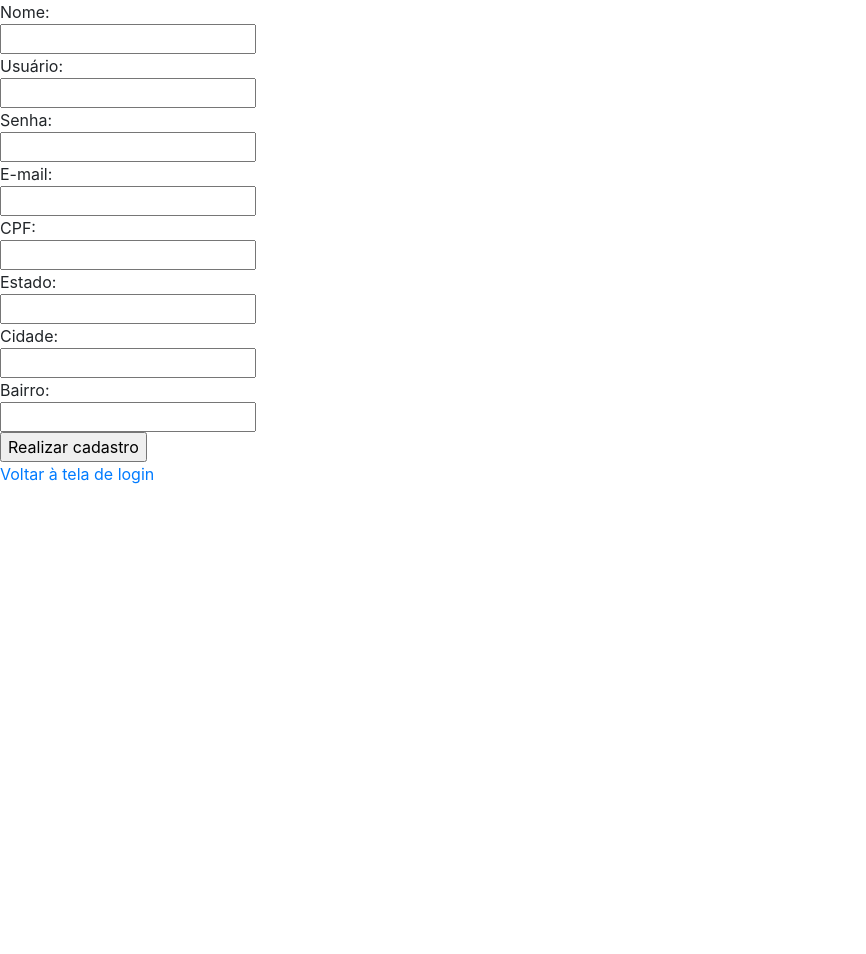
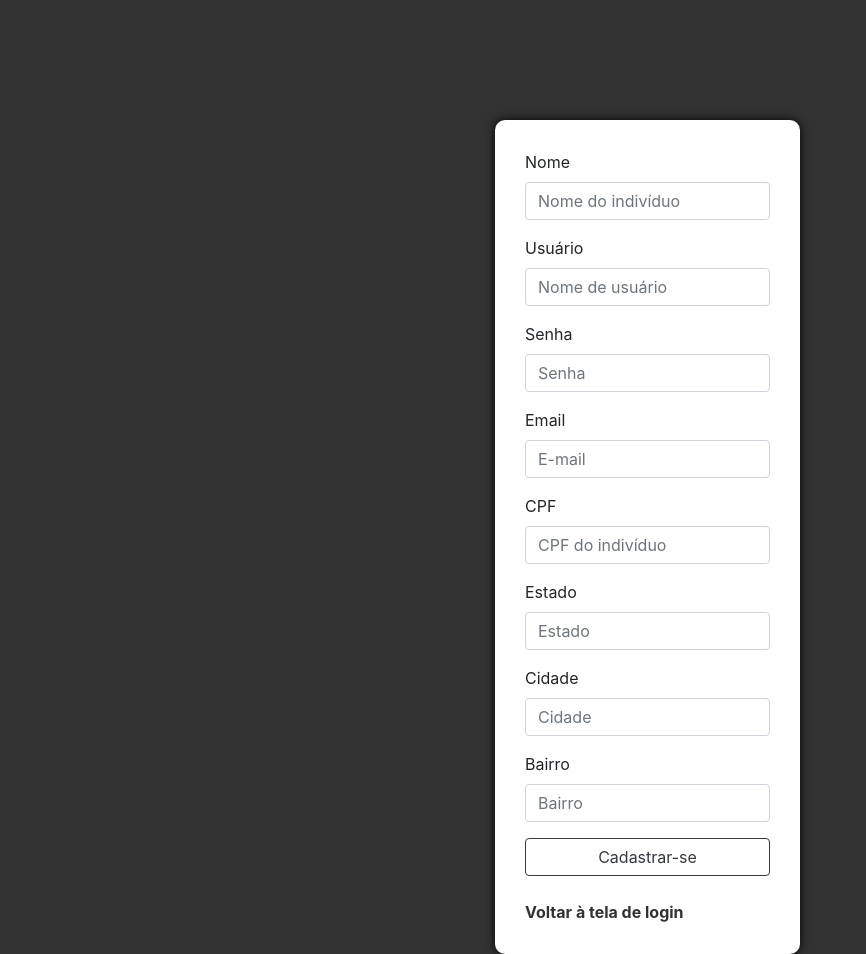
Before and after one commit to Godofga/peuebi, a PHP site: page /cadastro.php in a window 1280 px wide. Shown: the whole page, without its empty margins (0-866 px from the left). Before the commit the page ends 484 px from the top, so only its background shows below. Run offline with PHP 8.4, Linux system fonts and the light colour scheme.

Commit message:
qewr
werwer

```diff
--- a/site/cadastro.php
+++ b/site/cadastro.php
@@ -6,53 +6,82 @@
 		<title> Cadastro - Prata Shop</title>
 		<meta charset="utf-8" name='viewport' content='width-device-width, initial-scale-1.0'/>
 		<link href='css/bootstrap.min.css' rel ='stylesheet' type='text/css'/>
+		<link rel ='stylesheet' type='text/css' href='css/form.css'>
 		<script type= 'text/javascript' src='js/jquery-3.4.1.min.js'></script>
 		<script type= 'text/javascript' src='js/bootstrap.min.js'></script>
 
-    <?php
-      require 'conexao.php';
 
-        if(isset($_POST['nome'])&&isset($_POST['usuario'])&&isset($_POST['senha'])&&isset($_POST['email'])&&isset($_POST['cpf'])&&isset($_POST['cidade'])&&isset($_POST['estado'])&&isset($_POST['bairro'])){
-
-          $user = new usuario($_POST['cpf'],$_POST['nome'],$_POST['email'],$_POST['usuario'],$_POST['senha'],0,$_POST['estado'],$_POST['cidade'],$_POST['bairro']);
-          if($user->salvar())
-          	echo 'Feito!<br>';
-          else
-          	echo "Não feito";
-
-        }
-
-    ?>
 
 	</head>
 
 	<body>
 
-		<div>
-			<form action = "cadastro.php" method="POST">
 
-        		Nome:<br/>
-				<input type="text" name="nome"></input><br/>
-				Usuário:<br/>
-				<input type="text" name="usuario"></input><br/>
-				Senha:<br/>
-				<input type="password" name="senha"></input><br/>
-        		E-mail:<br/>
-				<input type="email" name="email"></input><br/>
-    		    CPF:<br/>
-				<input type="text" name="cpf"></input><br/>
-				Estado:<br/>
-				<input type="text" name= "estado"></input><br/>
-    		    Cidade:<br/>
-				<input type="text" name="cidade"></input><br/>
-				Bairro:<br/>
-				<input type="text" name="bairro"></input><br/>
+		<section class = "container-fluid">
+			<section class= "row justify-content-center">
+				<section class="col-l2 col-sm-6 col-md-3">
+					<form class='form-container' action="cadastro.php" method="POST">
+					  <div class="form-group">
+					    <label for="nome">Nome</label>
+					    <input type="text" class="form-control" id="nome" name="nome" placeholder="Nome do indivíduo">
+					  </div>
+						<div class="form-group">
+					    <label for="usuario">Usuário</label>
+					    <input type="text" class="form-control" id="usuario" name="usuario" placeholder="Nome de usuário">
+					  </div>
+						<div class="form-group">
+					    <label for="senha">Senha</label>
+					    <input type="password" class="form-control" id="senha" name="senha" placeholder="Senha">
+					  </div>
+						<div class="form-group">
+					    <label for="e_mail">Email</label>
+					    <input type="email" class="form-control" id="e_mail" name="email" placeholder="E-mail">
+					  </div>
+						<div class="form-group">
+					    <label for="cpf">CPF</label>
+					    <input type="text" class="form-control" id="cpf" name="cpf" placeholder="CPF do indivíduo">
+					  </div>
+						<div class="form-group">
+					    <label for="estado">Estado</label>
+					    <input type="text" class="form-control" id="estado" name="estado" placeholder="Estado">
+					  </div>
+						<div class="form-group">
+					    <label for="cidade">Cidade</label>
+					    <input type="text" class="form-control" id="cidade" name="cidade" placeholder="Cidade">
+					  </div>
+						<div class="form-group">
+					    <label for="bairro">Bairro</label>
+					    <input type="text" class="form-control" id="bairro" name="bairro" placeholder="Bairro">
+					  </div>
 
-				<input type="submit" value= "Realizar cadastro"/><br/>
-			</form>
+						<?php
+				      require 'conexao.php';
 
-				<a href = "index.php"> Voltar à tela de login </a>
-		</div>
+				        if(isset($_POST['nome'])&&isset($_POST['usuario'])&&isset($_POST['senha'])&&isset($_POST['email'])&&isset($_POST['cpf'])&&isset($_POST['cidade'])&&isset($_POST['estado'])&&isset($_POST['bairro'])){
+
+				          $user = new usuario($_POST['cpf'],$_POST['nome'],$_POST['email'],$_POST['usuario'],$_POST['senha'],0,$_POST['estado'],$_POST['cidade'],$_POST['bairro']);
+				          if($user->salvar())
+				          	echo "
+											<div class='alert alert-success' role='alert'>
+											  Cadastro concluído!
+											</div>";
+				          else
+				          	echo "
+											<div class='alert alert-warning' role='alert'>
+											  Algo de errado ocorreu!
+											</div>";
+
+				        }
+
+				    ?>
+
+					  <button type="submit" class="btn btn-outline-dark btn-block">Cadastrar-se</button><br>
+						<a href = "index.php" class="alert-link" id="cadastroLink"> Voltar à tela de login </a>
+					</form>
+				</section>
+			</section>
+		</section>
+
 
 	</body>
 
--- a/site/compras.php
+++ b/site/compras.php
@@ -6,6 +6,7 @@
 		<title> Compra de produtos - Prata Shop</title>
 		<meta charset="utf-8" name='viewport' content='width-device-width, initial-scale-1.0'/>
 		<link href='css/bootstrap.min.css' rel ='stylesheet' type='text/css'/>
+		<link rel ='stylesheet' type='text/css' href='css/form.css'>
 		<script type= 'text/javascript' src='js/jquery-3.4.1.min.js'></script>
 		<script type= 'text/javascript' src='js/bootstrap.min.js'></script>
 
--- a/site/index.php
+++ b/site/index.php
@@ -6,7 +6,7 @@
 		<title> Prata shop </title>
 		<meta charset="utf-8" name='viewport' content='width-device-width, initial-scale-1.0'/>
 		<link href='css/bootstrap.min.css' rel ='stylesheet' type='text/css'/>
-		<link rel ='stylesheet' type='text/css' href='css/login.css'>
+		<link rel ='stylesheet' type='text/css' href='css/form.css'>
 		<script type= 'text/javascript' src='js/jquery-3.4.1.min.js'></script>
 		<script type= 'text/javascript' src='js/bootstrap.min.js'></script>
 
```
Also changed, not shown: site/compra.php (added, +41 -0 lines), site/css/form.css (renamed from site/css/login.css).
